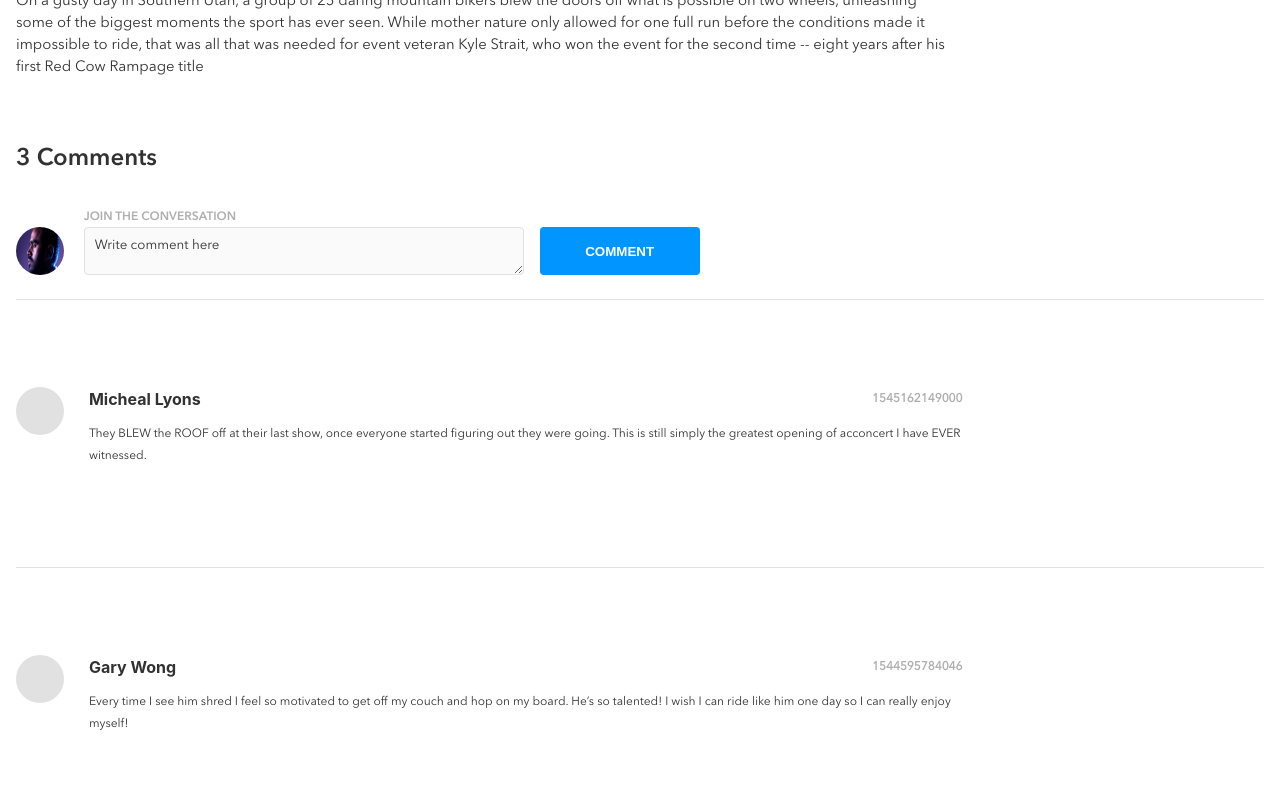
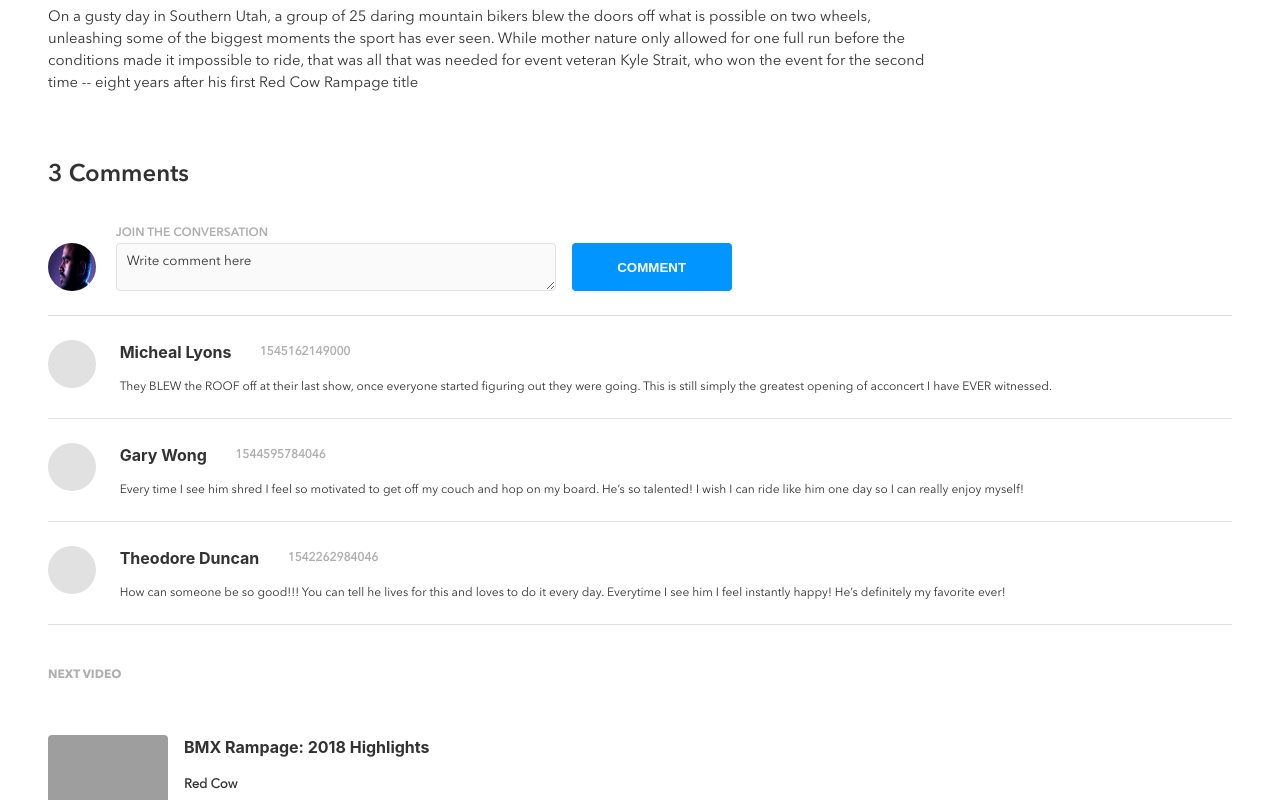
Before and after one commit to lpkathe/brainFlix, a React (Create React App) app: page / in a window 1280 px wide. Shown: the part 809-1609 px from the top of the page. Built offline with nearby package versions, Linux system fonts and the light colour scheme; grey boxes are pictures that could not be loaded.

Commit message:
wip feature: comment list tablet

```diff
--- a/src/App.scss
+++ b/src/App.scss
@@ -1,4 +1,7 @@
+@import "./partials/typography";
 @import "./partials/_variables.scss";
+@import "./partials/_mixins.scss";
+@import "./partials/_global.scss";
 
 .App {
   text-align: center;
@@ -40,8 +43,7 @@
 }
 
 .container {
-  padding: $padding-horizontal-mobile;
-  padding-top: $padding-top-mobile;
+  padding: $padding-container-mobile;
   text-align: left;
 }
 
@@ -51,3 +53,9 @@
   padding-bottom: 2.6rem;
   font-family: "bold", "Roboto"; // it is modified to give similarity to the mockup
 }
+
+@include tablet-screen-size {
+  .container {
+    padding: $padding-container-tablet;
+  }
+}
--- a/src/components/commentList/CommentList.jsx
+++ b/src/components/commentList/CommentList.jsx
@@ -6,7 +6,7 @@ const CommentList = (props) => {
     <div className="comment">
       <div className="comment--pic"></div>
       <div class="comment--info">
-        <div className="comment--firtsLine">
+        <div className="comment--firstLine">
           <h3 className="comment--name">{props.data.name}</h3>
           <h5 className="comment--date">{props.data.timestamp}</h5>
         </div>
--- a/src/components/commentList/CommentList.scss
+++ b/src/components/commentList/CommentList.scss
@@ -4,7 +4,7 @@
 @import "../../partials/_global.scss";
 
 .comment {
-  padding: 7% 0;
+  padding: $padding-vertical-mobile;
   display: flex;
   @include divider-line-bottom;
 
@@ -19,7 +19,7 @@
     width: 70%;
   }
 
-  &--firtsLine {
+  &--firstLine {
     @include center;
     justify-content: space-between;
   }
@@ -33,3 +33,19 @@
     font-size: 1.2rem; // It is modified to give similarity to the mockup
   }
 }
+
+@include tablet-screen-size {
+  .comment {
+    &--name {
+      margin-right: 3%;
+    }
+
+    &--firstLine {
+      justify-content: flex-start;
+    }
+
+    &--info {
+      width: 80%;
+    }
+  }
+}
--- a/src/partials/_variables.scss
+++ b/src/partials/_variables.scss
@@ -18,14 +18,20 @@ $form-field-border-active: #0095ff;
 $avatar-background: #e1e1e1;
 
 // generic padding
-$padding-horizontal-mobile: 0 1.6rem;
 $padding-top-mobile: 2.4rem;
 $padding-bottom-mobile: 0.8rem;
+$padding-horizontal-mobile: 0 1.6rem;
+$padding-vertical-mobile: 2.4rem 0 0.8rem 0;
+$padding-container-mobile: 2.4rem 1.6rem 0.8rem 1.6rem;
 
-$padding-horizontal-tablet: 0 4.8rem;
 $padding-top-tablet: 4rem;
 $padding-bottom-tablet: 3.2rem;
+$padding-horizontal-tablet: 0 4.8rem;
+$padding-vertical-tablet: 4rem 0 3.2rem 0;
+$padding-container-tablet: 4rem 4.8rem 3.2rem 4.8rem;
 
-$padding-horizontal-desktop: 0 8rem;
 $padding-top-desktop: 6.4rem;
 $padding-bottom-desktop: 5.6rem;
+$padding-horizontal-desktop: 0 8rem;
+$padding-vertical-desktop: 6.4rem 0 5.6rem 0;
+$padding-container-desktop: 6.4rem 8rem 5.6rem 8rem;
```
